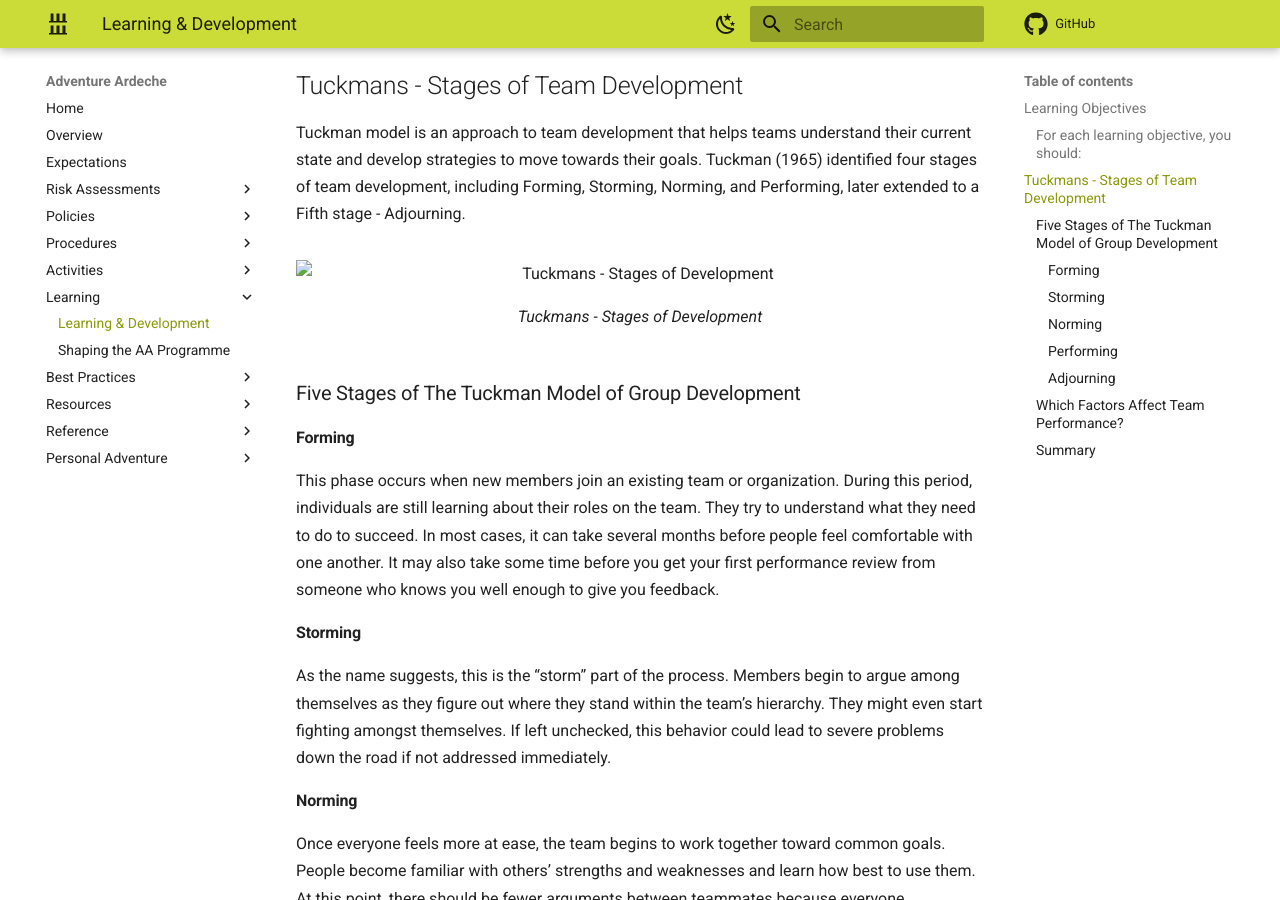
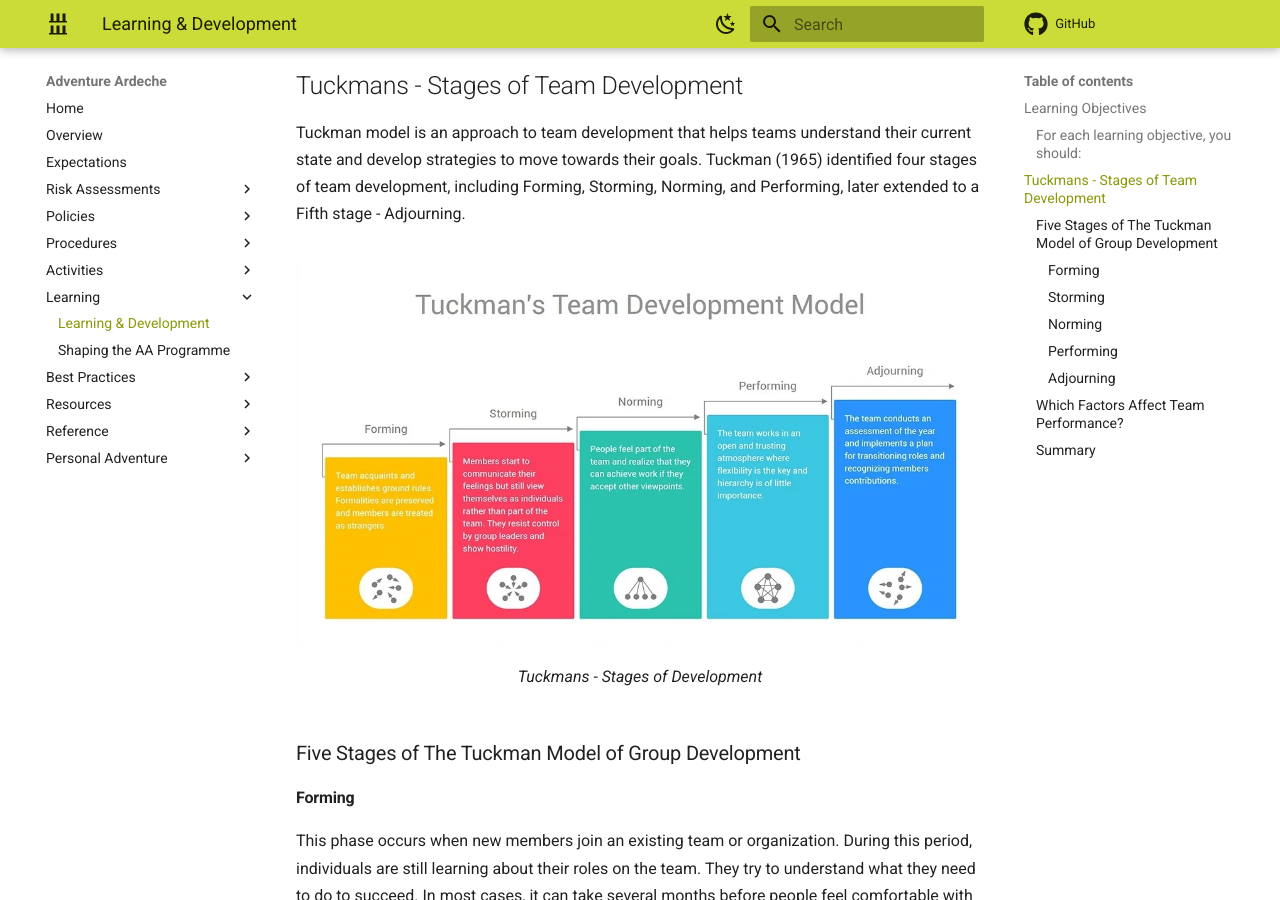
Before and after one commit to Matt-Adventure-Ardeche/staffhandbook, an MkDocs documentation site: the page built from docs/learning/learning.md, in a window 1280 px wide and 900 px high, scrolled down 787 px. Built offline with MkDocs 1.6.1 and Material for MkDocs 9.7.7, drawn with Linux system fonts in a browser that asks for light colours; comment, search, counter and statistics services are not loaded.

Commit message:
img link

```diff
--- a/docs/learning/learning.md
+++ b/docs/learning/learning.md
@@ -20,7 +20,7 @@ If there is no existing documentation set, some areas will be well documented, w
 Tuckman model is an approach to team development that helps teams understand their current state and develop strategies to move towards their goals. Tuckman (1965) identified four stages of team development, including Forming, Storming, Norming, and Performing, later extended to a Fifth stage - Adjourning.
 
 <figure markdown>
-![Tuckmans - Stages of Development](assets/images/tuckman_stages_of_group_development.webp){ width="800", loading=lazy } <figcaption>Tuckmans - Stages of Development</figcaption>
+![Tuckmans - Stages of Development](../assets/images/tuckman_stages_of_group_development.webp){ width="800", loading=lazy } <figcaption>Tuckmans - Stages of Development</figcaption>
 </figure>
 
 ### Five Stages of The Tuckman Model of Group Development
--- a/mkdocs.yml
+++ b/mkdocs.yml
@@ -106,10 +106,7 @@ extra:
       - reject
     title: Cookie consent
     description: >-
-      We use cookies to recognize your repeated visits and preferences, as well
-      as to measure the effectiveness of our documentation and whether users
-      find what they're searching for. With your consent, you're helping us to
-      make our documentation better.
+      We use cookies to recognize your repeated visits and preferences, as well as to measure the effectiveness of our documentation and whether users find what they're searching for. With your consent, you're helping us to make our documentation better.
   generator: false
 
 # EXTRA CSS
```
